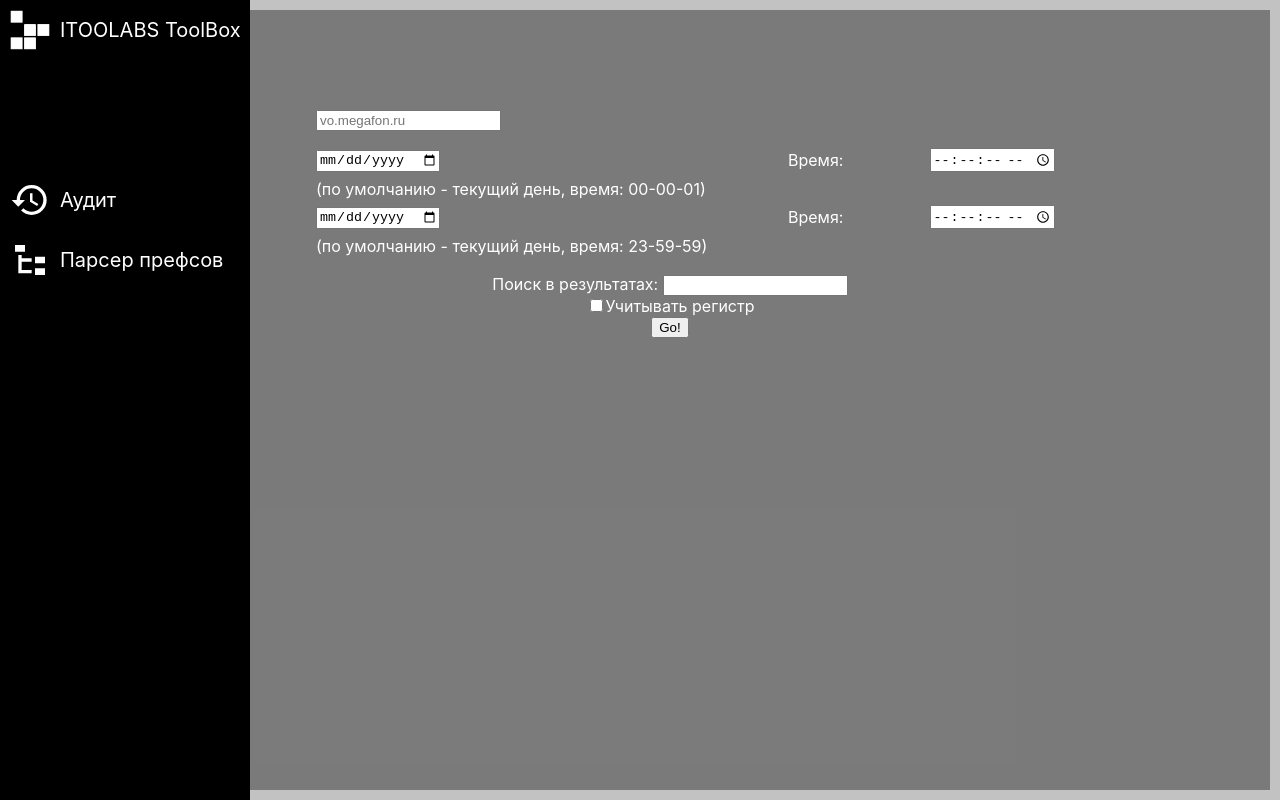
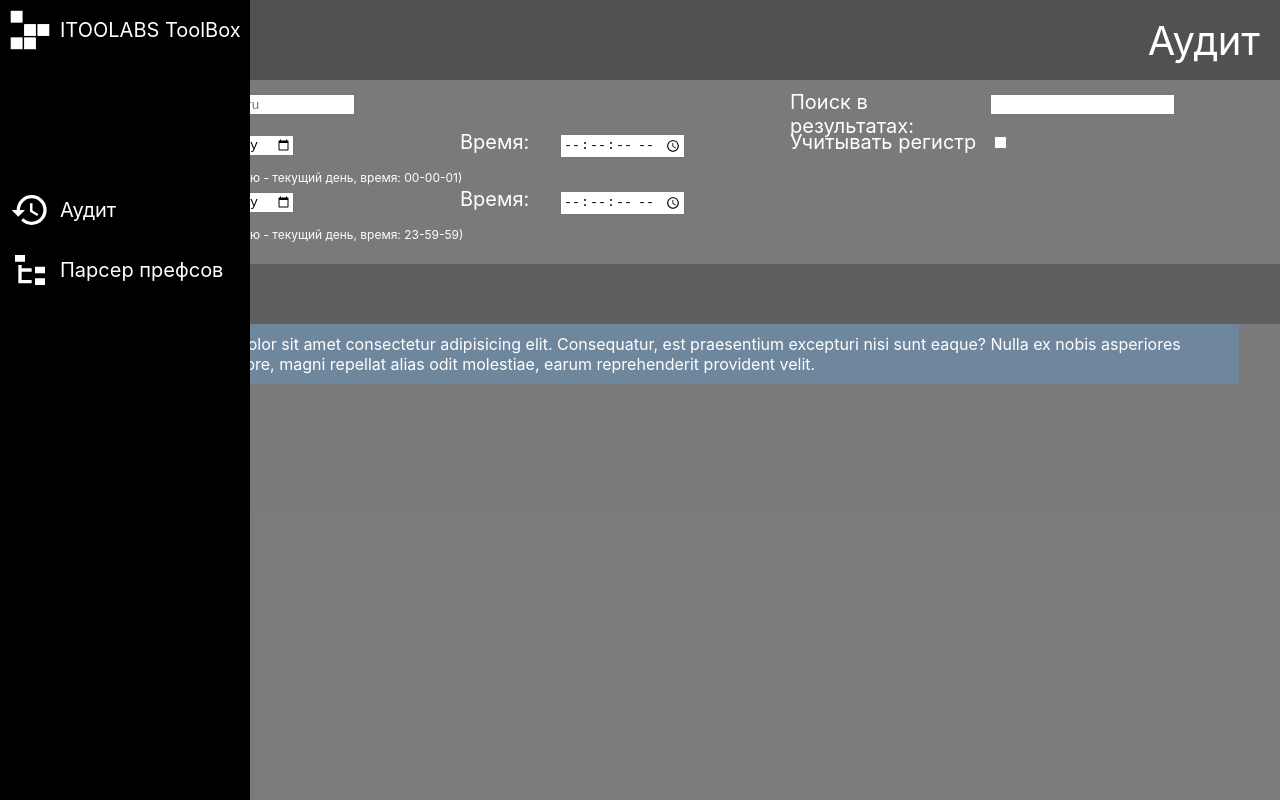
Before and after one commit to FedorZarubin/toolbox-react, a React (Create React App) app: page /audit in a window 1280 px wide. Built offline with nearby package versions, Linux system fonts and the light colour scheme.

Commit message:
common tool design

```diff
--- a/src/components/Audit.js
+++ b/src/components/Audit.js
@@ -1,29 +1,36 @@
 import React from "react";
 import "../css/audit.css";
+import ToolHeader from "./ToolHeader.js";
 
 class Audit extends React.Component {
     render () {
         return (
             <div className="toolContainer">
-                <div className="toolHeader">Аудит</div>
+                <ToolHeader value="Аудит" />
+                <div className="toolBody">
                     <form >
+                        <div className="fieldset">
                             <div id="auditGrid">
-                        <div><label>Домен:</label></div><div><input type="text" name="domain_name" placeholder="vo.megafon.ru"/></div><div></div><div></div>
+                                <div><label htmlFor="domain_name">Домен:</label></div><div><input type="text" id="domain_name" name="domain_name" placeholder="vo.megafon.ru"/></div><div></div><div></div>
                                 <div><label htmlFor="dat_beg" >Начало:</label></div>
-                        <div><input type="date" name="date_begin" /></div>
-                        <div>Время:</div><div><input type="time" name="time_begin" step="1" /></div>
+                                <div><input type="date" name="date_beg" id="date_beg" /></div>
+                                <div><label htmlFor="time_beg">Время:</label></div><div><input type="time" name="time_beg" id="time_beg" step="1" /></div>
                                 <div></div><div className="info"> (по умолчанию - текущий день, время: 00-00-01)</div>
-                        <div><label htmlFor="dat_end">Конец:</label></div><div><input type="date" name="date_end" /></div>
-                        <div>Время:</div><div><input type="time" name="time_end" step="1" /></div>
+                                <div><label htmlFor="dat_end">Конец:</label></div><div><input type="date" name="dat_end" id="dat_end" /></div>
+                                <div><label htmlFor="time_end">Время:</label></div><div><input type="time" name="time_end" id="time_end" step="1" /></div>
                                 <div></div><div className="info"> (по умолчанию - текущий день, время: 23-59-59)</div>
                             </div>
-                    <div><label>Поиск в результатах:</label> <input type="text" /></div>
-                    <div><input type="checkbox" value="1" /><label className="hidden_checkbox_lbl" htmlFor="case_sens">Учитывать регистр</label></div>
-                    <div className="flex">
-                        <input type="button" className="go" value="Go!" />
+                            <div id="options">
+                                <div><label htmlFor="searchStr">Поиск в результатах:</label></div><div><input type="text" id="searchStr"/></div>
+                                <div><label className="hidden_checkbox_lbl" htmlFor="case_sens">Учитывать регистр</label></div><div><input type="checkbox" id="case_sens" value="1" /></div>
                             </div>
-                    <div className="text_result" ></div>
+                        </div>
+                        <div id="buttons">
+                            <input type="submit" className="go" value="Go!" />
+                        </div>
                     </form>
+                    <div className="text_result" >Lorem ipsum, dolor sit amet consectetur adipisicing elit. Consequatur, est praesentium excepturi nisi sunt eaque? Nulla ex nobis asperiores sapiente inventore, magni repellat alias odit molestiae, earum reprehenderit provident velit.</div>
+                </div>
             </div>
         )
     }
--- a/src/components/PrefsParse.js
+++ b/src/components/PrefsParse.js
@@ -1,10 +1,11 @@
 import React from "react";
+import ToolHeader from "./ToolHeader";
 
 class PrefsParse extends React.Component {
     render () {
         return (
             <div className="toolContainer">
-                <div className="toolHeader">Парсер префсов</div>
+                <ToolHeader value="Парсер префсов" />
                 <form >
                 </form>
             </div>
--- /dev/null
+++ b/src/components/ToolHeader.js
@@ -0,0 +1,8 @@
+function ToolHeader (props) {
+    return  (
+        <div className="toolHeader">
+            <div>{props.value}</div>
+        </div>
+    )
+}
+export default ToolHeader
--- a/src/css/App.css
+++ b/src/css/App.css
@@ -1,5 +1,5 @@
 .App {
-  text-align: center;
+  /* text-align: center; */
 }
 
 .App-logo {
@@ -39,12 +39,15 @@
 @keyframes itemTitle-appear {
   0% {
     visibility: hidden;
+    width: initial;
   }
   90% {
     visibility: hidden;
+    width: initial;
   }
   100% {
     visibility: initial;
+    width: 190px;
   }
 }
 
@@ -67,18 +70,21 @@
   width: 60px;
   transition: 300ms;
   font-size: 20px;
-  transition-delay: 1s;
+  transition-delay: 500ms;
   z-index: 100;
 }
 
 .sidebar:hover {
   width: 250px;
   transition: 300ms;
-  /* animation: sidebar-expand 300ms forwards; */
 }
 
 .sidebar:hover .itemTitle {
   animation: itemTitle-appear 300ms forwards;
+}
+
+.sidebar:hover .sidebarItem, .sidebar:hover .sidebarHeader {
+  width: 250px;
 }
 
 .sidebarHeader {
@@ -86,7 +92,7 @@
   display: flex;
   left: 0;
   top: 0;
-  width: 250px;
+  width: 60px;
   height: 60px;
   overflow: hidden;
   color: #ffffff;
@@ -106,7 +112,7 @@
 }
 
 .sidebarItem {
-  width: 250px;
+  width: fit-content;
   height: 60px;
   padding-left: 10px;
   transition: 300ms;
@@ -121,15 +127,17 @@
   cursor: pointer;
   color: #ffffff;
   text-decoration: none;
+  height: 60px;
 }
 
-.sidebarItem:hover {
+.sidebarItem:hover a {
   color: rgb(77, 169, 255);
   transition: 300ms;
 }
 
 .itemTitle {
   visibility: hidden;
+  width: 0px;
   margin-left: 10px;
 }
 
@@ -145,19 +153,38 @@
 }
 
 .toolContainer {
-  height: calc(100% - 20px);
-  width: calc(100% - 20px);
+  height: 100%;
+  width: 100%;
   background-color: rgba(85, 85, 85, 0.65);
   color:#ffffff;
 }
 
 .toolHeader {
+  background-color: rgba(61, 61, 61, 0.65);
   height: 80px;
-  padding-left: 10px;
+  padding-right: 20px;
   font-size: 40px;
   color: #ffffff;
   display: flex;
-  justify-content: left;
+  justify-content: right;
   align-items: center;
   vertical-align: middle;
 }
+
+.toolBody {
+  font-size: 20px;
+  position: absolute;
+  /* padding: 10px; */
+}
+
+.go {
+  display: block;
+  font-size: 16px;
+  font-weight: bold;
+  height: 40px;
+  width: 40px;
+  background-color: rgb(204, 204, 204);
+  align-content: flex-end;
+  border: none;
+  box-shadow: inset -1px -1px rgb(61, 61, 61), inset 1px 1px rgb(224, 224, 224);
+}
--- a/src/css/audit.css
+++ b/src/css/audit.css
@@ -1,14 +1,53 @@
+
+
+.fieldset {
+    display: flex;
+    flex-wrap: wrap;
+    padding: 10px;
+}
+
 #auditGrid {
     display: grid;
+    width: 60%;
     grid-template-rows: 40px 40px 17px 40px 17px;
-    grid-template-columns: 20% 40% 12% 28%;
-    align-items: center;
-    justify-items: flex-start;
-    margin: 10px 10px 20px 10px;
+    grid-template-columns: 100px auto 100px auto;
+    align-items: stretch;
+    justify-items: stretch;
+}
 
+#auditGrid {
+    vertical-align: middle;
 }
 
 #auditGrid .info {
     grid-column-start: 2;
     grid-column-end: span 3;
+    font-size: 12px;
 }
+
+#options {
+    width: 40%;
+    display: grid;
+    grid-template-rows: 40px 40px;
+    grid-template-columns: 200px auto;
+}
+
+#buttons {
+    width: 100%;
+    height: fit-content;
+    background-color: rgba(61, 61, 61, 0.438);
+    margin-top: 10px;
+    padding: 10px;
+    box-sizing: border-box;
+    /* border-top: thin solid white;
+    border-bottom: thin solid white; */
+}
+
+.text_result {
+    background-color: rgba(77, 169, 255, 0.26);
+    width: 90%;
+    padding: 10px;
+    font-size: 16px;
+    position: relative;
+    left: 5%;
+}
```
Lines whose indentation alone changed are shown as unchanged.
